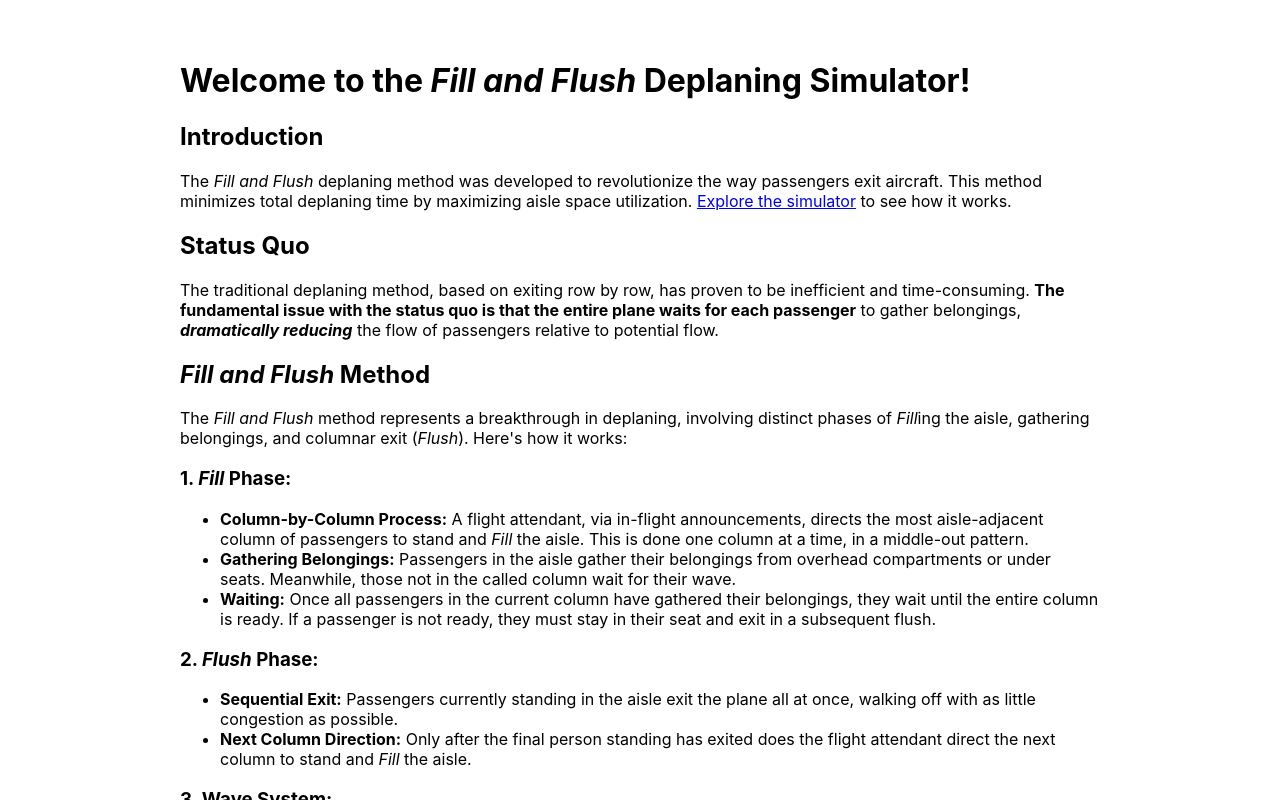
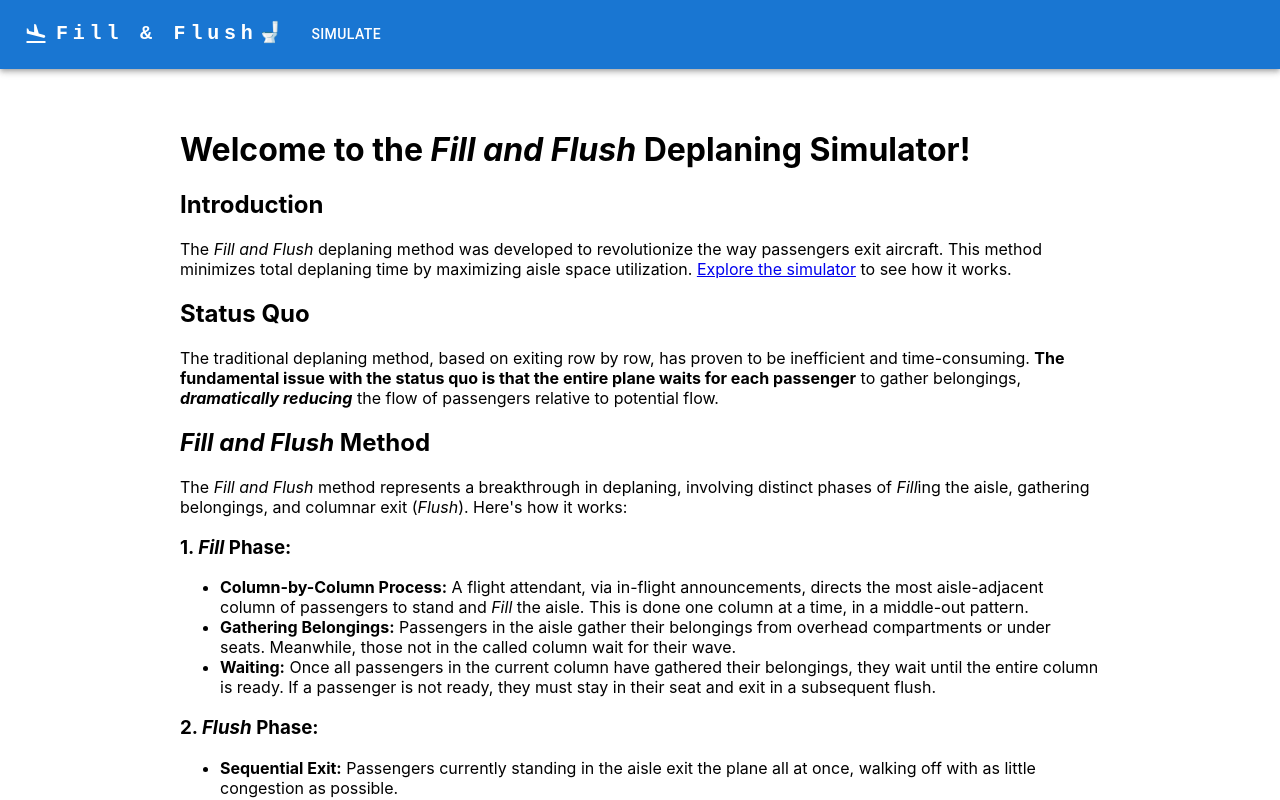
Before and after one commit to josephecombs/fill-flush, a React (Create React App) app: page / in a window 1280 px wide. Shown: the top 800 px of the page. Built offline with nearby package versions, Linux system fonts and the light colour scheme.

Commit message:
add mui header, logo, react router to menu, etc.

```diff
--- a/package.json
+++ b/package.json
@@ -4,6 +4,10 @@
   "private": true,
   "homepage": "https://www.fillandflush.com",
   "dependencies": {
+    "@emotion/react": "^11.11.1",
+    "@emotion/styled": "^11.11.0",
+    "@mui/icons-material": "^5.14.3",
+    "@mui/material": "^5.14.5",
     "@testing-library/jest-dom": "^5.17.0",
     "@testing-library/react": "^13.4.0",
     "@testing-library/user-event": "^13.5.0",
--- a/src/App.js
+++ b/src/App.js
@@ -2,12 +2,14 @@
 import { BrowserRouter as Router, Routes, Route } from 'react-router-dom';
 import HomePage from './HomePage';
 import Footer from './components/Footer';
+import Header from './components/Header';
 import SimulatePage from './SimulatePage';
 
 class App extends Component {
   render() {
     return (
       <Router>
+        <Header />
         <Routes>
           <Route path="/" element={<HomePage />} />
           <Route path="/simulate" element={<SimulatePage />} />
--- a/src/HomePage.js
+++ b/src/HomePage.js
@@ -57,6 +57,7 @@
           <li>Considerations for 2-aisle large international flights, first-class passengers, and potential inter-passenger conflict.</li>
           <li>How First Class is handled.</li>
           <li>Political Economy questions - who wins and who loses? Potential inter-passenger conflict.</li>
+          <li>How to train the flight attendant who will be the orchestrator of this process.</li>
         </ul>
       </section>
 
--- /dev/null
+++ b/src/components/Header.js
@@ -0,0 +1,168 @@
+import * as React from 'react';
+import AppBar from '@mui/material/AppBar';
+import Box from '@mui/material/Box';
+import Toolbar from '@mui/material/Toolbar';
+import IconButton from '@mui/material/IconButton';
+import Typography from '@mui/material/Typography';
+import Menu from '@mui/material/Menu';
+import MenuIcon from '@mui/icons-material/Menu';
+import Container from '@mui/material/Container';
+import Avatar from '@mui/material/Avatar';
+import Button from '@mui/material/Button';
+import Tooltip from '@mui/material/Tooltip';
+import MenuItem from '@mui/material/MenuItem';
+import FlightLandIcon from '@mui/icons-material/FlightLand';
+
+import { Link } from 'react-router-dom';
+
+import '../stylesheets/header.css';
+
+const pages = ['Simulate'];
+const settings = ['Profile', 'Account', 'Dashboard', 'Logout'];
+
+function Header() {
+  const [anchorElNav, setAnchorElNav] = React.useState(null);
+  const [anchorElUser, setAnchorElUser] = React.useState(null);
+
+  const handleOpenNavMenu = (event) => {
+    setAnchorElNav(event.currentTarget);
+  };
+  const handleOpenUserMenu = (event) => {
+    setAnchorElUser(event.currentTarget);
+  };
+
+  const handleCloseNavMenu = () => {
+    setAnchorElNav(null);
+  };
+
+  const handleCloseUserMenu = () => {
+    setAnchorElUser(null);
+  };
+
+  return (
+    <AppBar position="static">
+      <Container maxWidth="xl">
+        <Toolbar disableGutters>
+          <FlightLandIcon sx={{ display: { xs: 'none', md: 'flex' }, mr: 1 }} />
+          <Link to="/" className="link-logo">
+            <Typography
+              variant="h6"
+              noWrap
+              component="a"
+              href="/"
+              sx={{
+                mr: 2,
+                display: { xs: 'none', md: 'flex' },
+                fontFamily: 'monospace',
+                fontWeight: 700,
+                letterSpacing: '.3rem',
+                color: 'inherit',
+                textDecoration: 'none',
+              }}
+            >
+              Fill & Flush🚽
+            </Typography>
+          </Link>
+          <Box sx={{ flexGrow: 1, display: { xs: 'flex', md: 'none' } }}>
+            <IconButton
+              size="large"
+              aria-label="account of current user"
+              aria-controls="menu-appbar"
+              aria-haspopup="true"
+              onClick={handleOpenNavMenu}
+              color="inherit"
+            >
+              <MenuIcon />
+            </IconButton>
+            <Menu
+              id="menu-appbar"
+              anchorEl={anchorElNav}
+              anchorOrigin={{
+                vertical: 'bottom',
+                horizontal: 'left',
+              }}
+              keepMounted
+              transformOrigin={{
+                vertical: 'top',
+                horizontal: 'left',
+              }}
+              open={Boolean(anchorElNav)}
+              onClose={handleCloseNavMenu}
+              sx={{
+                display: { xs: 'block', md: 'none' },
+              }}
+            >
+            {pages.map((page) => (
+              <MenuItem key={page} onClick={handleCloseNavMenu}>
+                <Link to={`/${page.toLowerCase()}`}>
+                  <Typography textAlign="center">{page}</Typography>
+                </Link>
+              </MenuItem>
+            ))}
+            </Menu>
+          </Box>
+          <FlightLandIcon sx={{ display: { xs: 'flex', md: 'none' }, mr: 1 }} />
+          <Link to='/' className="link-logo">
+            <Typography
+              variant="h5"
+              noWrap
+              component="a"
+              href="/"
+              sx={{
+                mr: 2,
+                display: { xs: 'flex', md: 'none' },
+                flexGrow: 1,
+                fontFamily: 'monospace',
+                fontWeight: 700,
+                letterSpacing: '.3rem',
+                color: 'inherit',
+                textDecoration: 'none',
+              }}
+            >
+              LOGO
+            </Typography>
+          </Link>
+          <Box sx={{ flexGrow: 1, display: { xs: 'none', md: 'flex' } }}>
+            {pages.map((page) => (
+              <Link to={`/${page.toLowerCase()}`} key={page} style={{ textDecoration: 'none' }}>
+                <Button onClick={handleCloseNavMenu} sx={{ my: 2, color: 'white', display: 'block' }}>
+                  {page}
+                </Button>
+              </Link>
+            ))}
+          </Box>
+          {/* <Box sx={{ flexGrow: 0 }}>
+            <Tooltip title="Open settings">
+              <IconButton onClick={handleOpenUserMenu} sx={{ p: 0 }}>
+                <Avatar alt="Remy Sharp" src="/static/images/avatar/2.jpg" />
+              </IconButton>
+            </Tooltip>
+            <Menu
+              sx={{ mt: '45px' }}
+              id="menu-appbar"
+              anchorEl={anchorElUser}
+              anchorOrigin={{
+                vertical: 'top',
+                horizontal: 'right',
+              }}
+              keepMounted
+              transformOrigin={{
+                vertical: 'top',
+                horizontal: 'right',
+              }}
+              open={Boolean(anchorElUser)}
+              onClose={handleCloseUserMenu}
+            >
+              {settings.map((setting) => (
+                <MenuItem key={setting} onClick={handleCloseUserMenu}>
+                  <Typography textAlign="center">{setting}</Typography>
+                </MenuItem>
+              ))}
+            </Menu>
+          </Box> */}
+        </Toolbar>
+      </Container>
+    </AppBar>
+  );
+}
+export default Header;
--- /dev/null
+++ b/src/stylesheets/header.css
@@ -0,0 +1,4 @@
+.link-logo {
+  text-decoration: none;
+  color: inherit;
+}
```
Also changed, not shown: 1 other file (tests, documents, lock files or other folders).
